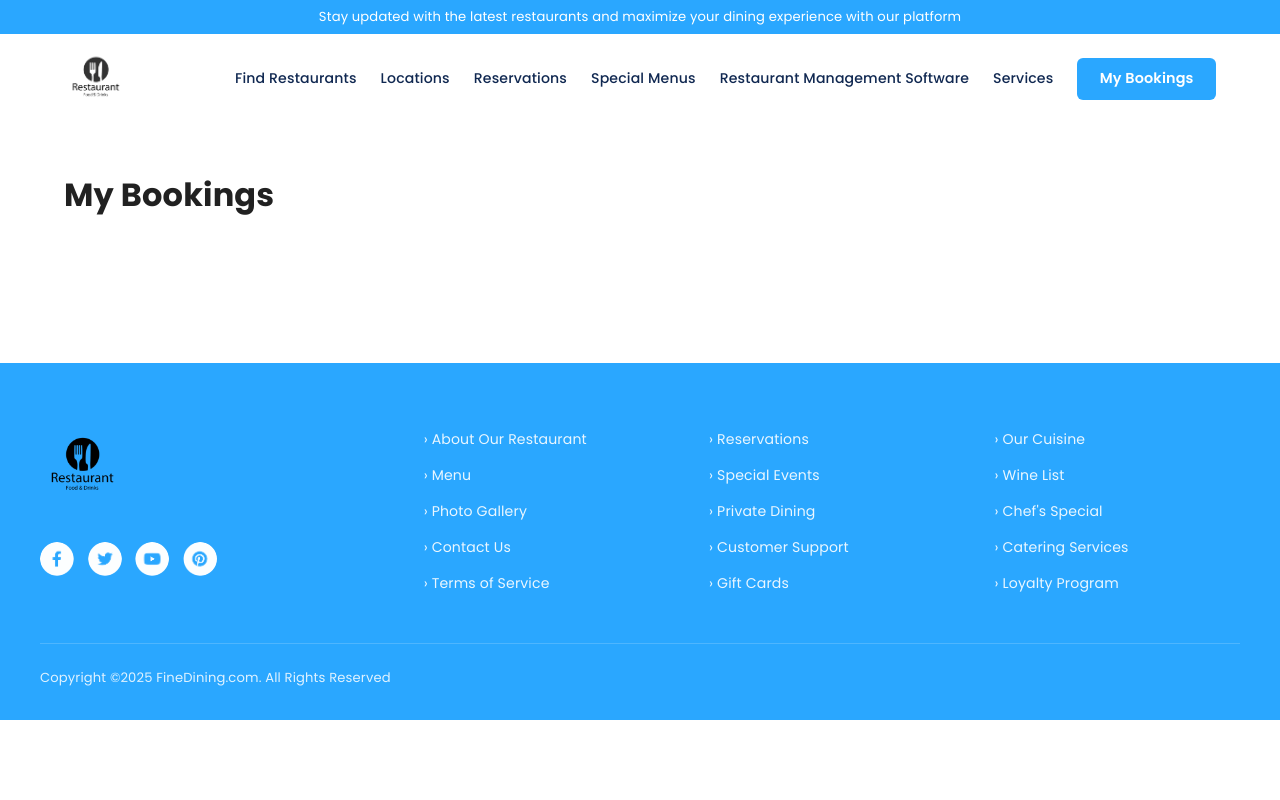
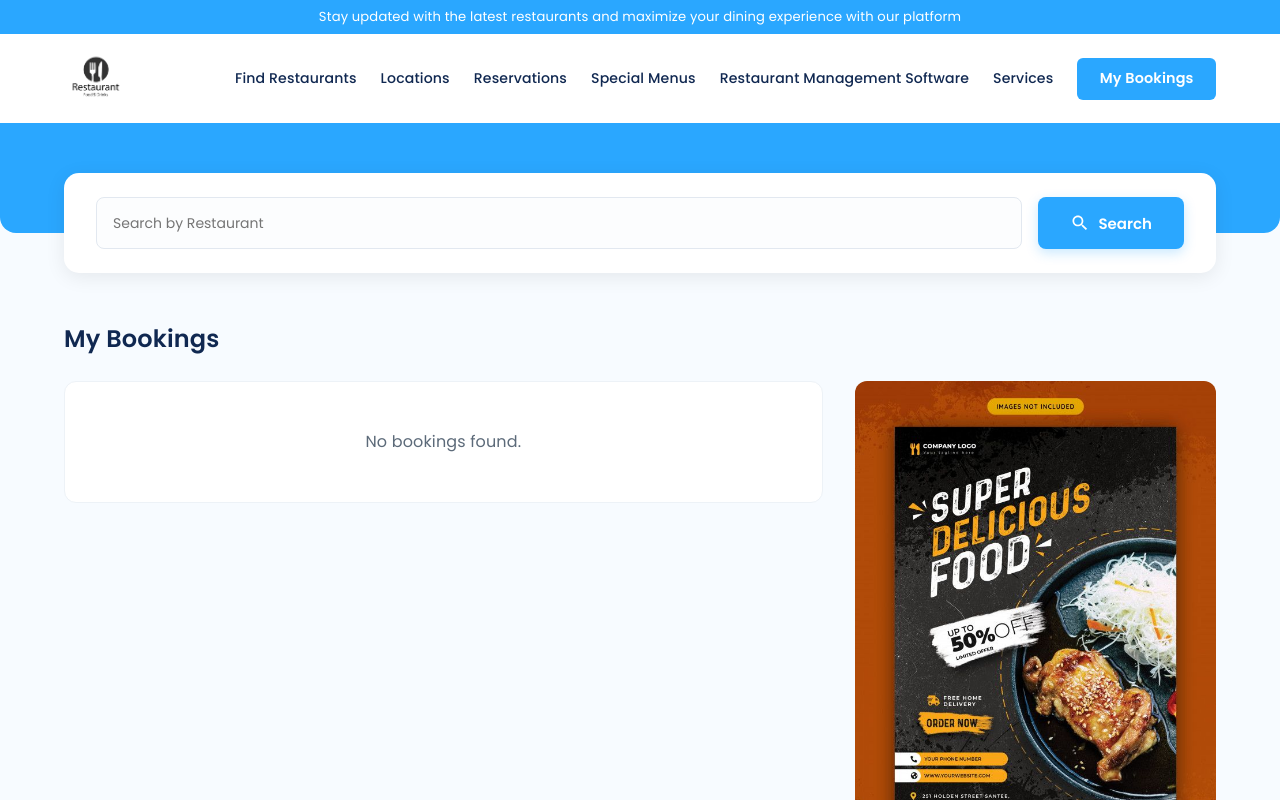
Before and after one commit to kunal-kasture/XRestaurant-Reservation, a React (Create React App) app: page /my-bookings in a window 1280 px wide. Shown: the top 800 px of the page. Built offline with nearby package versions, Linux system fonts and the light colour scheme.

Commit message:
feat: implemented my bookings

```diff
--- a/src/MyBookings/MyBookings.jsx
+++ b/src/MyBookings/MyBookings.jsx
@@ -1,12 +1,143 @@
-import React from "react";
+import React, { useState, useEffect, useMemo } from "react";
+import SearchBar from "../components/SearchBar/SearchBar";
 import Footer from "../components/Footer/Footer";
+import defaultRestaurantImg from "../assets/restaurant.png";
+import restOffer1 from "../assets/restoffer1.png";
+import restOffer2 from "../assets/restoffer2.png";
+import ThumbUpAltIcon from "@mui/icons-material/ThumbUpAlt";
+import styles from "./MyBookings.module.css";
 
 export default function MyBookings() {
+  const [bookings, setBookings] = useState([]);
+  const [searchTerm, setSearchTerm] = useState("");
+
+  useEffect(() => {
+    const saved = JSON.parse(localStorage.getItem("bookings") || "[]");
+    setBookings(saved);
+  }, []);
+
+  const formatDate = (dateStr) => {
+    if (!dateStr) return "Today";
+    const parsed = new Date(dateStr);
+    if (isNaN(parsed.getTime())) return dateStr;
+    return parsed.toLocaleDateString("en-GB", {
+      day: "numeric",
+      month: "long",
+      year: "numeric",
+    });
+  };
+
+  const randomAdBanner = useMemo(() => {
+    const banners = [restOffer1, restOffer2];
+    return banners[Math.floor(Math.random() * banners.length)];
+  }, []);
+
+  const filteredBookings = useMemo(() => {
+    if (!searchTerm.trim()) return bookings;
+    return bookings.filter((b) => {
+      const name =
+        b["Restaurant Name"] ||
+        b.restaurantName ||
+        b["Hospital Name"] ||
+        b.name ||
+        "";
+      return name.toLowerCase().includes(searchTerm.toLowerCase());
+    });
+  }, [bookings, searchTerm]);
+
   return (
-    <div className="page-wrapper">
-      <div style={{ padding: "3rem 1.5rem", maxWidth: 1200, margin: "0 auto" }}>
-        <h1>My Bookings</h1>
+    <div className={styles.myBookingsRoot}>
+      <div className={styles.blueHeaderBand} />
+
+      <div className={styles.floatingSearchContainer}>
+        <div className={styles.searchCard}>
+          <SearchBar searchTerm={searchTerm} onSearchChange={setSearchTerm} />
+        </div>
       </div>
+
+      <main className={styles.bodyWrapper}>
+        <div className={styles.headingSection}>
+          <h1 className={styles.pageTitle}>My Bookings</h1>
+        </div>
+
+        <div className={styles.contentSplitGrid}>
+          <div className={styles.bookingList}>
+            {filteredBookings.length === 0 ? (
+              <div className={styles.emptyState}>
+                <p>No bookings found.</p>
+              </div>
+            ) : (
+              filteredBookings.map((booking, idx) => {
+                const name =
+                  booking["Restaurant Name"] ||
+                  booking.restaurantName ||
+                  booking["Hospital Name"] ||
+                  booking.name ||
+                  "Restaurant";
+
+                const state = booking["State"] || booking.state || "";
+                const city = booking["City"] || booking.city || "";
+                const address = booking["Address"] || booking.address || "";
+                const rating =
+                  booking["Restaurant Rating"] ||
+                  booking["Hospital overall rating"] ||
+                  booking.rating ||
+                  "4";
+
+                return (
+                  <div
+                    key={booking.bookingId || idx}
+                    className={styles.bookingCard}
+                  >
+                    <div className={styles.cardLeft}>
+                      <div className={styles.iconWrapper}>
+                        <img
+                          src={defaultRestaurantImg}
+                          alt={name}
+                          className={styles.restaurantIcon}
+                        />
+                      </div>
+
+                      <div className={styles.infoWrapper}>
+                        <h3 className={styles.restaurantName}>{name}</h3>
+                        <p className={styles.restaurantCity}>
+                          {city}, {state}
+                        </p>
+                        <p className={styles.restaurantAddress}>{address}</p>
+
+                        <div className={styles.ratingBadge}>
+                          <ThumbUpAltIcon
+                            sx={{ fontSize: 13, color: "#ffffff" }}
+                          />
+                          <span>{rating}</span>
+                        </div>
+                      </div>
+                    </div>
+
+                    <div className={styles.badgesWrapper}>
+                      <div className={styles.timeBadge}>
+                        {booking.bookingTime || "12:00 PM"}
+                      </div>
+                      <div className={styles.dateBadge}>
+                        {formatDate(booking.bookingDate || booking.date)}
+                      </div>
+                    </div>
+                  </div>
+                );
+              })
+            )}
+          </div>
+
+          <aside className={styles.adBannerSidebar}>
+            <img
+              src={randomAdBanner}
+              alt="Special Restaurant Offer"
+              className={styles.adImage}
+            />
+          </aside>
+        </div>
+      </main>
+
       <Footer />
     </div>
   );
--- /dev/null
+++ b/src/MyBookings/MyBookings.module.css
@@ -0,0 +1,206 @@
+.myBookingsRoot {
+  background-color: #f7fbff;
+  min-height: 100vh;
+  display: flex;
+  flex-direction: column;
+}
+
+.blueHeaderBand {
+  background: #2aa7ff;
+  height: 110px;
+  width: 100%;
+  border-bottom-left-radius: 16px;
+  border-bottom-right-radius: 16px;
+}
+
+.floatingSearchContainer {
+  max-width: 1170px;
+  width: 90%;
+  margin: -60px auto 0;
+  position: relative;
+  z-index: 10;
+}
+
+.searchCard {
+  background: #ffffff;
+  border-radius: 15px;
+  padding: 1.5rem 2rem;
+  box-shadow: 0 4px 20px rgba(0, 0, 0, 0.08);
+}
+
+.bodyWrapper {
+  max-width: 1170px;
+  width: 90%;
+  margin: 2.5rem auto 4rem;
+  display: flex;
+  flex-direction: column;
+  gap: 1.5rem;
+  flex: 1;
+}
+
+.headingSection {
+  margin-top: 0.5rem;
+}
+
+.pageTitle {
+  font-size: 1.5rem;
+  font-weight: 600;
+  color: #102851;
+  font-family: "Poppins", sans-serif;
+  margin: 0;
+}
+
+.contentSplitGrid {
+  display: grid;
+  grid-template-columns: 2.1fr 1fr;
+  gap: 2rem;
+  align-items: flex-start;
+}
+
+.bookingList {
+  display: flex;
+  flex-direction: column;
+  gap: 1rem;
+}
+
+.emptyState {
+  background: #ffffff;
+  border-radius: 12px;
+  padding: 3rem;
+  text-align: center;
+  border: 1px solid #edf2f7;
+  font-family: "Poppins", sans-serif;
+  color: #5c6a79;
+}
+
+.bookingCard {
+  background: #ffffff;
+  border-radius: 12px;
+  padding: 1.5rem 1.75rem;
+  border: 1px solid #edf2f7;
+  display: flex;
+  justify-content: space-between;
+  align-items: flex-start;
+  box-shadow: 0 2px 8px rgba(0, 0, 0, 0.02);
+  gap: 1.5rem;
+}
+
+.cardLeft {
+  display: flex;
+  gap: 1.5rem;
+  flex: 1;
+}
+
+.iconWrapper {
+  flex-shrink: 0;
+  padding-top: 4px;
+}
+
+.restaurantIcon {
+  width: 96px;
+  height: 96px;
+  object-fit: contain;
+}
+
+.infoWrapper {
+  display: flex;
+  flex-direction: column;
+}
+
+.restaurantName {
+  font-family: "Poppins", sans-serif;
+  font-size: 1.15rem;
+  font-weight: 600;
+  color: #2aa7ff;
+  margin: 0 0 0.25rem 0;
+}
+
+.restaurantCity {
+  font-family: "Poppins", sans-serif;
+  font-size: 0.88rem;
+  font-weight: 700;
+  color: #102851;
+  margin: 0 0 0.15rem 0;
+}
+
+.restaurantAddress {
+  font-family: "Poppins", sans-serif;
+  font-size: 0.82rem;
+  color: #4b5563;
+  margin: 0 0 0.8rem 0;
+}
+
+.ratingBadge {
+  background-color: #00a500;
+  color: #ffffff;
+  font-family: "Poppins", sans-serif;
+  font-size: 0.82rem;
+  font-weight: 700;
+  padding: 0.25rem 0.6rem;
+  border-radius: 4px;
+  display: inline-flex;
+  align-items: center;
+  gap: 0.35rem;
+  width: fit-content;
+}
+
+.badgesWrapper {
+  display: flex;
+  gap: 0.75rem;
+  align-items: center;
+  flex-shrink: 0;
+}
+
+.timeBadge {
+  border: 1px solid #2aa7ff;
+  color: #2aa7ff;
+  font-family: "Poppins", sans-serif;
+  font-size: 0.85rem;
+  font-weight: 500;
+  padding: 0.4rem 0.8rem;
+  border-radius: 4px;
+  background-color: #ffffff;
+}
+
+.dateBadge {
+  border: 1px solid #00a500;
+  color: #00a500;
+  font-family: "Poppins", sans-serif;
+  font-size: 0.85rem;
+  font-weight: 600;
+  padding: 0.4rem 0.8rem;
+  border-radius: 4px;
+  background-color: #ffffff;
+}
+
+.adBannerSidebar {
+  position: sticky;
+  top: 100px;
+}
+
+.adImage {
+  width: 100%;
+  border-radius: 12px;
+  object-fit: cover;
+  display: block;
+}
+
+@media (max-width: 768px) {
+  .contentSplitGrid {
+    grid-template-columns: 1fr;
+  }
+
+  .adBannerSidebar {
+    display: none;
+  }
+
+  .bookingCard {
+    flex-direction: column;
+    align-items: stretch;
+  }
+
+  .badgesWrapper {
+    margin-top: 1rem;
+    justify-content: flex-start;
+  }
+}
--- a/src/components/SearchBar/SearchBar.jsx
+++ b/src/components/SearchBar/SearchBar.jsx
@@ -0,0 +1,28 @@
+import React from "react";
+import SearchOutlinedIcon from "@mui/icons-material/SearchOutlined";
+import styles from "./SearchBar.module.css";
+
+export default function SearchBar({
+  searchTerm = "",
+  onSearchChange = () => {},
+}) {
+  const handleSubmit = (e) => {
+    e.preventDefault();
+  };
+
+  return (
+    <form onSubmit={handleSubmit} className={styles.searchBarContainer}>
+      <input
+        type="text"
+        placeholder="Search by Restaurant"
+        value={searchTerm}
+        onChange={(e) => onSearchChange(e.target.value)}
+        className={styles.searchInput}
+      />
+      <button type="submit" className={styles.searchBtn}>
+        <SearchOutlinedIcon className={styles.searchIcon} />
+        <span>Search</span>
+      </button>
+    </form>
+  );
+}
--- /dev/null
+++ b/src/components/SearchBar/SearchBar.module.css
@@ -0,0 +1,62 @@
+.searchBarContainer {
+  display: flex;
+  align-items: center;
+  gap: 16px;
+  width: 100%;
+}
+
+.searchInput {
+  flex: 1;
+  height: 52px;
+  padding: 0 16px;
+  border-radius: 8px;
+  border: 1px solid #e2e8f0;
+  background-color: #fcfdfe;
+  font-family: "Poppins", sans-serif;
+  font-size: 14px;
+  outline: none;
+  box-sizing: border-box;
+}
+
+.searchInput:focus {
+  border-color: #2aa7ff;
+}
+
+.searchBtn {
+  display: flex;
+  align-items: center;
+  justify-content: center;
+  gap: 8px;
+  background-color: #2aa7ff;
+  color: #ffffff;
+  border: none;
+  border-radius: 8px;
+  height: 52px;
+  padding: 0 32px;
+  font-family: "Poppins", sans-serif;
+  font-weight: 600;
+  font-size: 15px;
+  cursor: pointer;
+  box-shadow: 0 4px 12px rgba(42, 167, 255, 0.25);
+  transition: background-color 0.2s ease;
+  flex-shrink: 0;
+}
+
+.searchBtn:hover {
+  background-color: #1a96ee;
+}
+
+.searchIcon {
+  font-size: 20px !important;
+}
+
+@media (max-width: 600px) {
+  .searchBarContainer {
+    flex-direction: column;
+  }
+
+  .searchInput,
+  .searchBtn {
+    width: 100%;
+  }
+}
```
